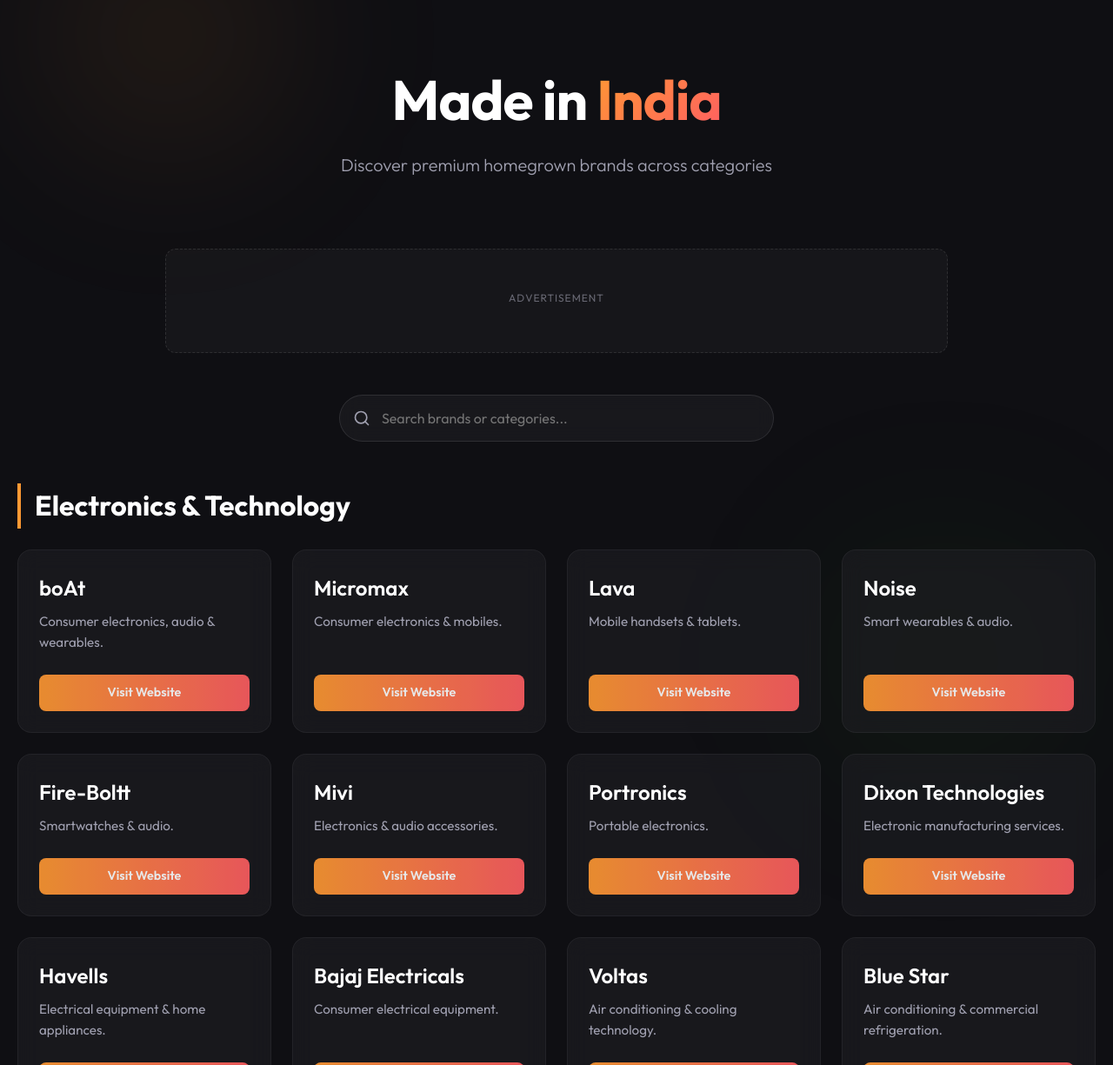
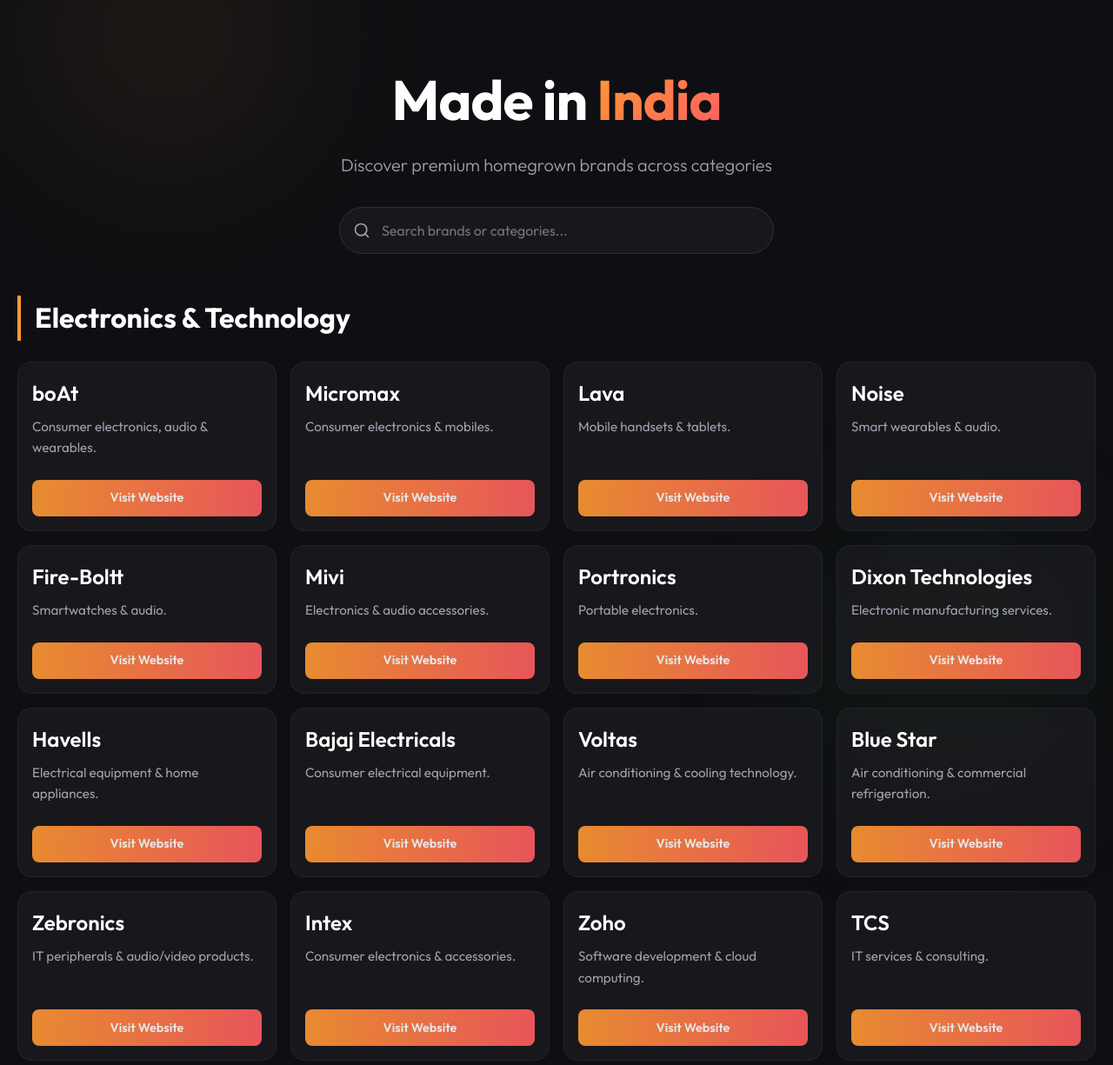
Before and after one commit to zalak786/indian_brands, a website built with Vite: page index.html in a window 1280 px wide. Shown: the top 1225 px of the page at 87% size. Built offline with nearby package versions, Linux system fonts and the light colour scheme.

Commit message:
Remove AdSense and compact layout

```diff
--- a/index.html
+++ b/index.html
@@ -9,8 +9,7 @@
   <link rel="preconnect" href="https://fonts.googleapis.com">
   <link rel="preconnect" href="https://fonts.gstatic.com" crossorigin>
   <link href="https://fonts.googleapis.com/css2?family=Outfit:wght@300;400;600;700&display=swap" rel="stylesheet">
-  <script async src="https://pagead2.googlesyndication.com/pagead/js/adsbygoogle.js?client=ca-pub-7578183786785959"
-    crossorigin="anonymous"></script>
+
 </head>
 
 <body>
@@ -24,15 +23,7 @@
 
     <main>
       <!-- Top Ad Banner -->
-      <div class="ad-container top-banner">
-        <span class="ad-label">Advertisement</span>
-        <!-- Replace this comment with your AdSense Ad Unit Code -->
-        <ins class="adsbygoogle" style="display:block" data-ad-client="ca-pub-7578183786785959"
-          data-ad-slot="1234567890" data-ad-format="auto" data-full-width-responsive="true"></ins>
-        <script>
-          (adsbygoogle = window.adsbygoogle || []).push({});
-        </script>
-      </div>
+
 
       <div class="controls-section">
         <div class="search-bar">
--- a/src/main.js
+++ b/src/main.js
@@ -59,25 +59,7 @@
     section.appendChild(grid);
     contentArea.appendChild(section);
 
-    // Insert Ad Banner (In-Feed) every 2 categories
-    if ((index + 1) % 2 === 0 && index !== data.length - 1) {
-      const adContainer = document.createElement('div');
-      adContainer.className = 'ad-container in-feed';
-      adContainer.innerHTML = `
-        <span class="ad-label">Advertisement</span>
-        <!-- In-Feed Ad Slot -->
-        <ins class="adsbygoogle"
-             style="display:block"
-             data-ad-format="fluid"
-             data-ad-layout-key="-fb+5w+4e-db+86"
-             data-ad-client="ca-pub-7578183786785959"
-             data-ad-slot="1234567890"></ins>
-        <script>
-             (adsbygoogle = window.adsbygoogle || []).push({});
-        </script>
-      `;
-      contentArea.appendChild(adContainer);
-    }
+
   });
 }
 
--- a/src/style.css
+++ b/src/style.css
@@ -129,7 +129,7 @@
 #content-area {
   display: flex;
   flex-direction: column;
-  gap: 3rem;
+  gap: 2rem;
   padding-bottom: 4rem;
 }
 
@@ -148,7 +148,7 @@
 .brands-grid {
   display: grid;
   grid-template-columns: repeat(auto-fill, minmax(280px, 1fr));
-  gap: 1.5rem;
+  gap: 1rem;
 }
 
 /* Brand Card */
@@ -156,7 +156,7 @@
   background: var(--card-bg);
   border: 1px solid rgba(255, 255, 255, 0.05);
   border-radius: var(--card-radius);
-  padding: 1.5rem;
+  padding: 1rem;
   transition: var(--transition);
   position: relative;
   overflow: hidden;
```
Also changed, not shown: root_verification.html (added, +44 -0 lines).
